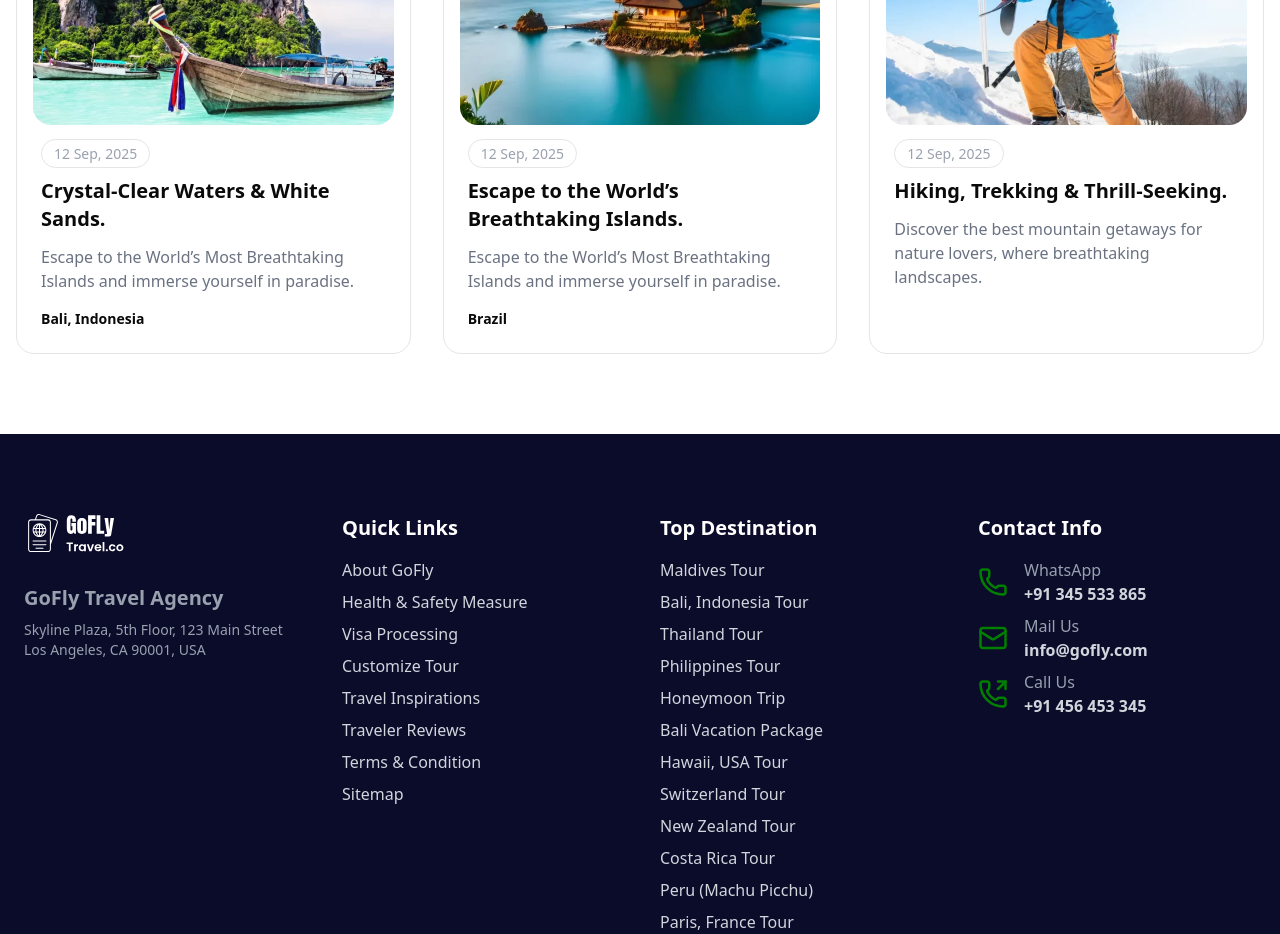
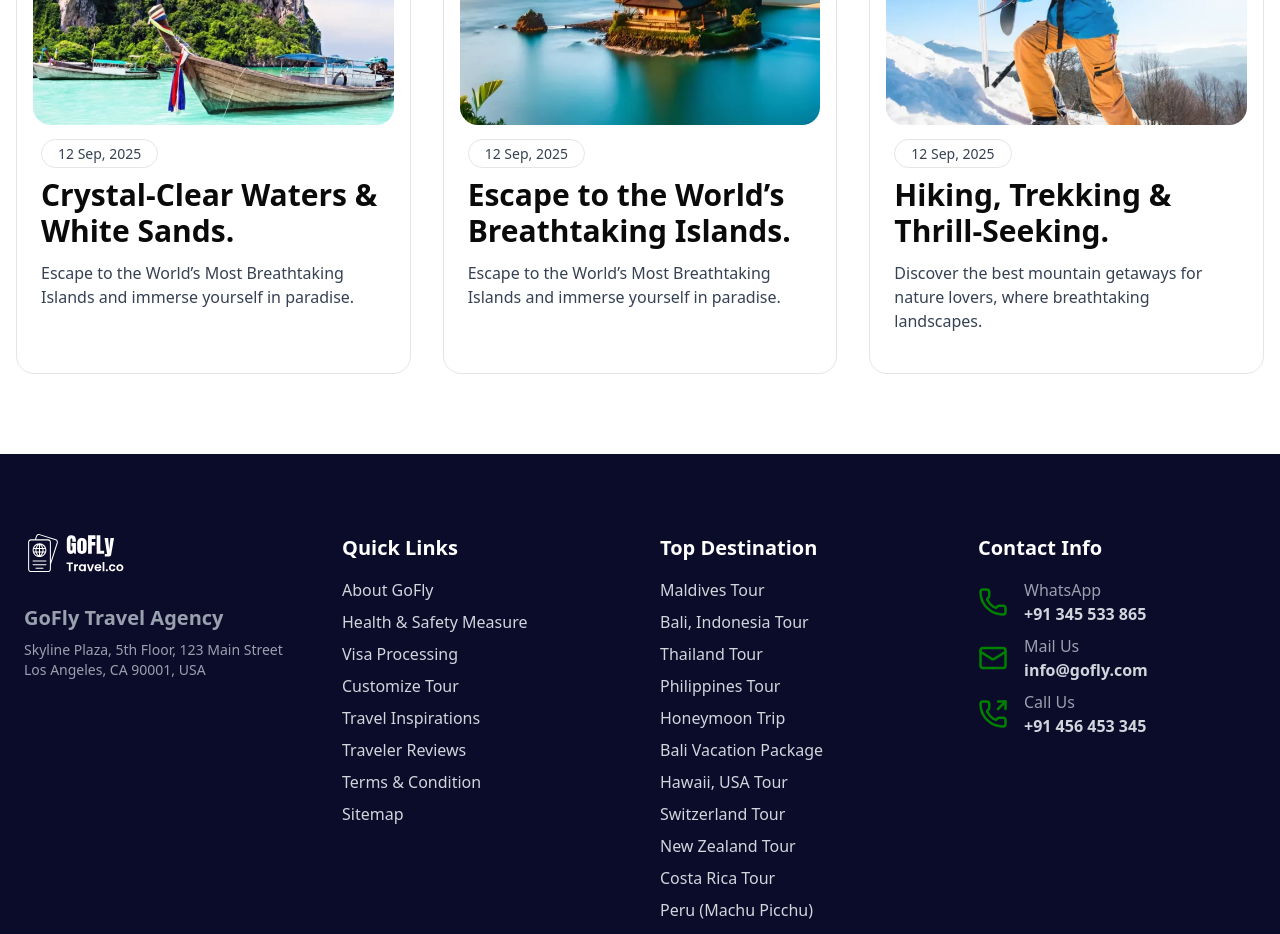
Before and after one commit to Be1newinner/dream-travel, a Next.js app in the folder frontend/: page / in a window 1280 px wide. Shown: the part 7700-8634 px from the top of the page. Built offline with nearby package versions, Linux system fonts and the light colour scheme.

Commit message:
Modify TravelInspiration component

```diff
--- a/frontend/src/components/home/TravelInspiration.tsx
+++ b/frontend/src/components/home/TravelInspiration.tsx
@@ -61,23 +61,17 @@ export default function TravelInspirations() {
                         </div>
 
                         <div className="px-6 pb-6">
-                            <span className="text-sm text-gray-400 border rounded-full px-3 py-1">
+                            <span className="text-sm text-gray-700 border rounded-full px-4 py-1">
                                 {item.date}
                             </span>
 
-                            <h3 className="text-xl font-bold my-3 group-hover:text-blue-600 transition">
+                            <h3 className="text-3xl font-bold my-3 group-hover:text-blue-600 transition">
                                 {item.title}
                             </h3>
 
-                            <p className="text-gray-500 mb-4">
+                            <p className="text-gray-700 mb-4 font-medium">
                                 {item.desc}
                             </p>
-
-                            {item.location && (
-                                <p className="font-semibold text-sm">
-                                    {item.location}
-                                </p>
-                            )}
                         </div>
                     </Link>
                 ))}
```
